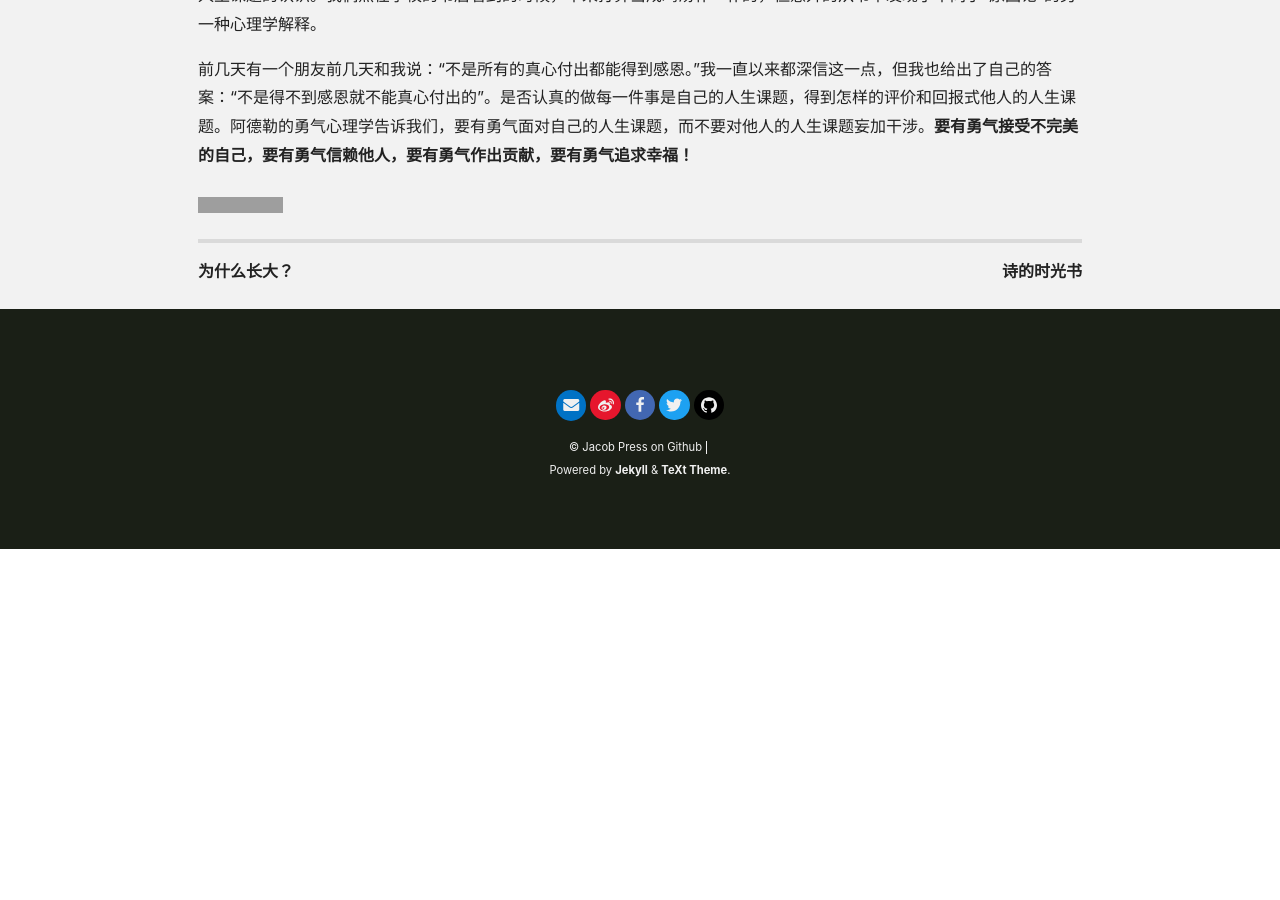
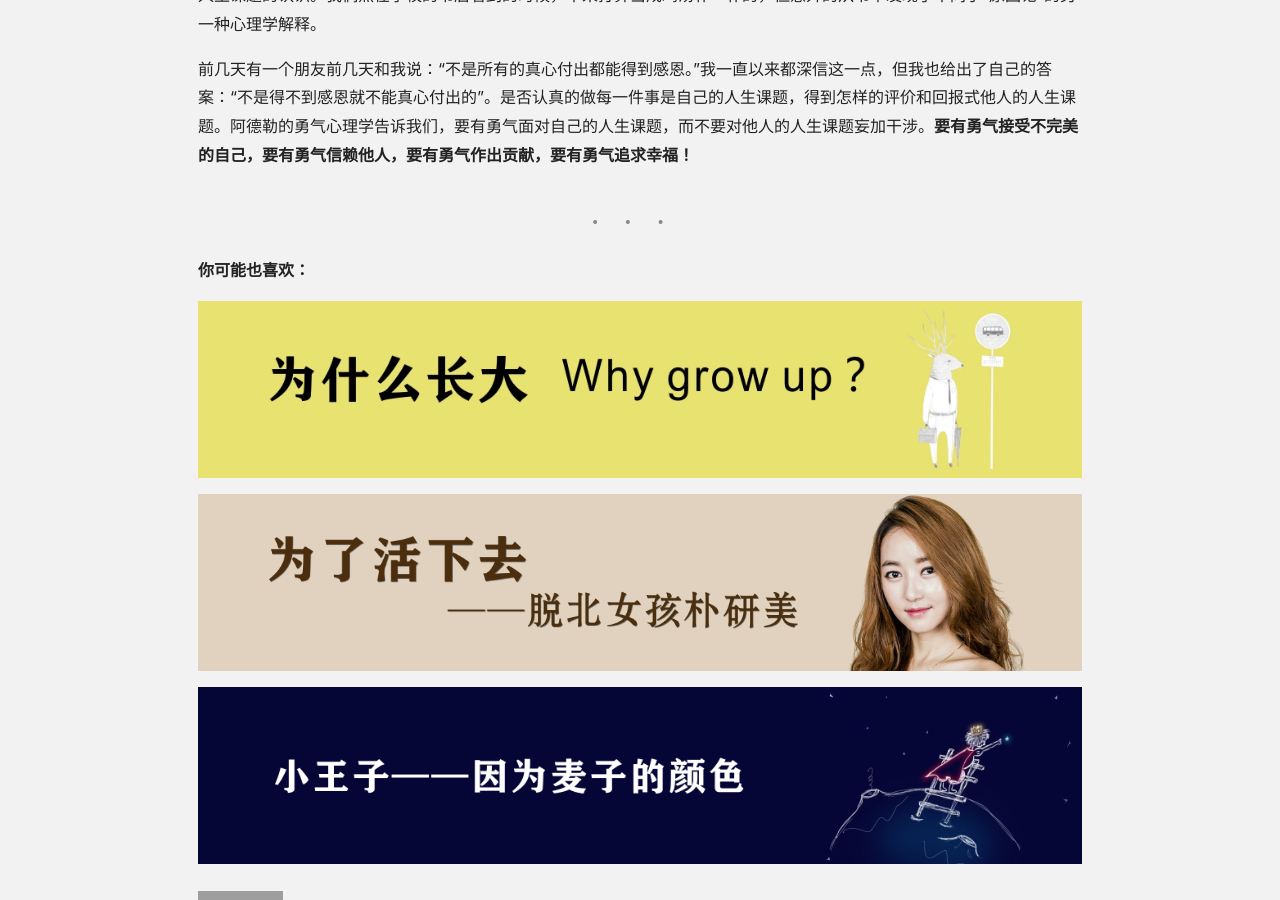
Before and after one commit to JacobZuo/jacobzuo.github.io, a Jekyll site: the page built from _posts/2019-05-19-Courage-to-be-Disliked.md, in a window 1280 px wide and 900 px high, scrolled down 7111 px. Built offline with Jekyll 4.4.1, drawn with Linux system fonts in a browser that asks for light colours; nearby versions of some CDN libraries; comment, search, counter and statistics services are not loaded; before the commit the page ends 7660 px from its top, so only the background shows below that; grey boxes are pictures that could not be loaded.

Commit message:
Added Related Post.

```diff
--- a/_posts/2019-05-19-Courage-to-be-Disliked.md
+++ b/_posts/2019-05-19-Courage-to-be-Disliked.md
@@ -100,3 +100,12 @@
 这本封皮看起来十分鸡汤的读物实际上是一本严肃的心理学指导书，书以一个青年和哲人的对话为形式阐述了阿德勒心理学对人生课题的认识。我偶然在学校的书店看到的时候，本来打算当成鸡汤补一补的，但意外的从书中发现了不同于“原因论”的另一种心理学解释。
 
 前几天有一个朋友前几天和我说：“不是所有的真心付出都能得到感恩。”我一直以来都深信这一点，但我也给出了自己的答案：“不是得不到感恩就不能真心付出的”。是否认真的做每一件事是自己的人生课题，得到怎样的评价和回报式他人的人生课题。阿德勒的勇气心理学告诉我们，要有勇气面对自己的人生课题，而不要对他人的人生课题妄加干涉。**要有勇气接受不完美的自己，要有勇气信赖他人，要有勇气作出贡献，要有勇气追求幸福！**
+
+---
+**你可能也喜欢：**
+
+[![]({{site.url}}/assets/images/LinkImage/Why-Grow-Up.jpg "为什么长大？")]({% post_url 2019-05-18-Why-Grow-Up %})
+
+[![]({{site.url}}/assets/images/LinkImage/In-order-to-live.jpg "为了活下去")]({% post_url 2019-05-27-In-order-to-live %})
+
+[![]({{site.url}}/assets/images/LinkImage/The-little-prince.jpg "小王子")]({% post_url 2019-05-22-The-little-prince %})
```
